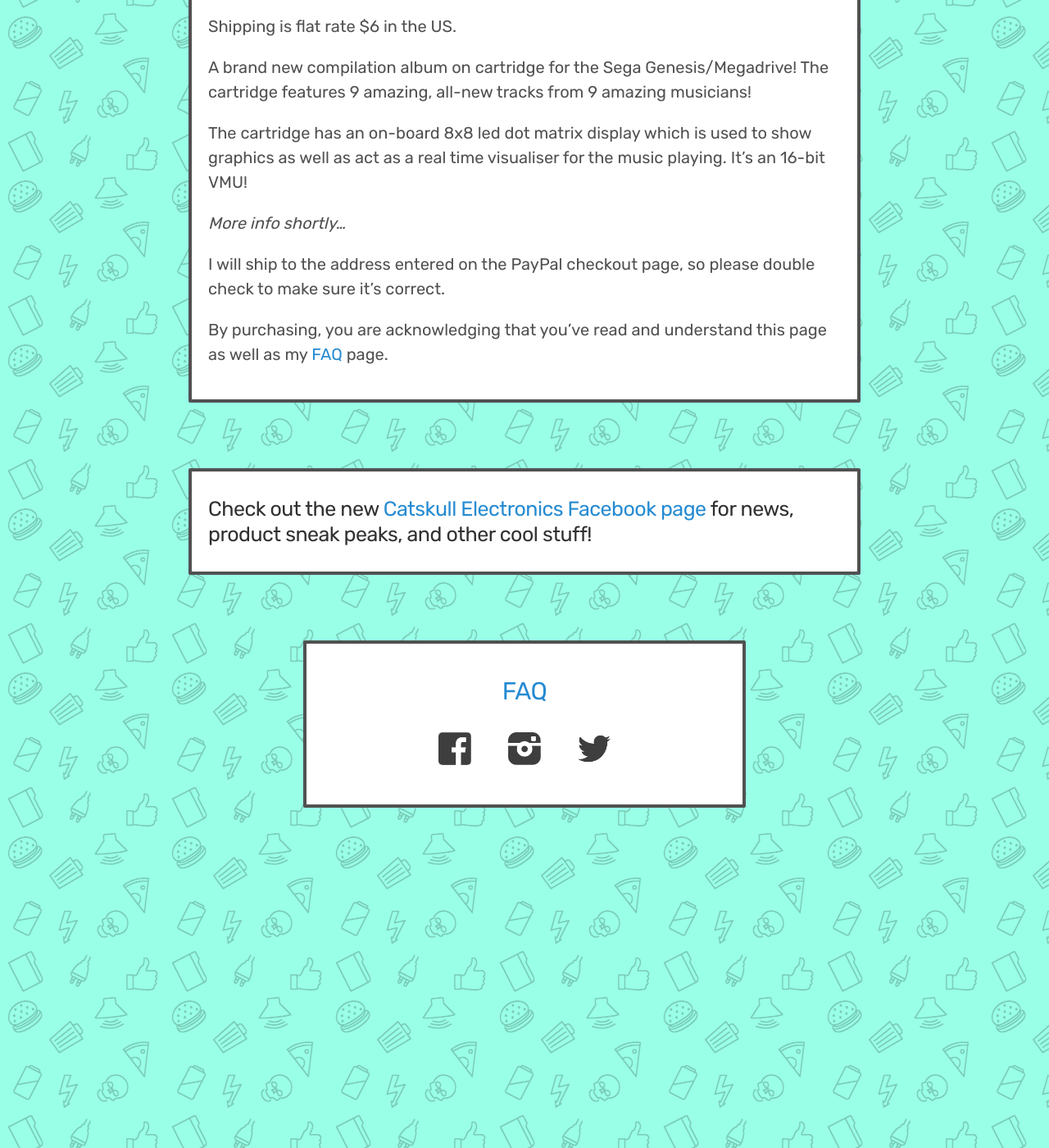
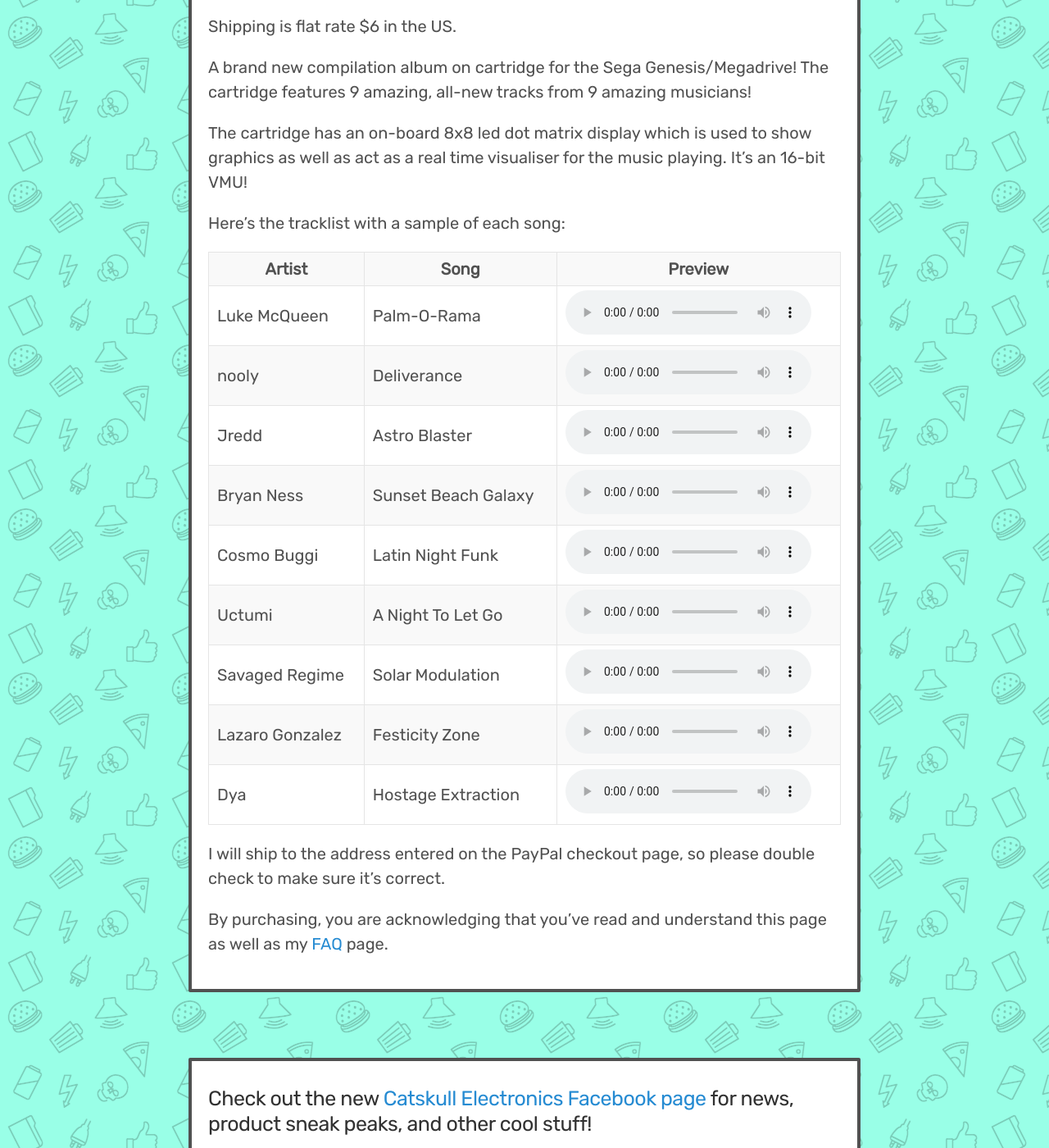
Before and after one commit to catskull/catskullelectronics.com, a Jekyll site: the page built from _posts/2017-07-18-YM2017.md, in a window 1280 px wide and 1400 px high, scrolled down 1042 px. Shown: the whole window at 82% size. Built offline with Jekyll 4.4.1, drawn with Linux system fonts in a browser that asks for light colours.

Commit message:
Add previews for songs

```diff
--- a/_posts/2017-07-18-YM2017.md
+++ b/_posts/2017-07-18-YM2017.md
@@ -39,7 +39,102 @@
 
 The cartridge has an on-board 8x8 led dot matrix display which is used to show graphics as well as act as a real time visualiser for the music playing. It's an 16-bit VMU!
 
-*More info shortly...*
+Here's the tracklist with a sample of each song:
+<table style="width:100%; max-width:100%;">
+	<tr>
+		<th>Artist</th>
+		<th>Song</th>
+		<th>Preview</th>
+	</tr>
+  <tr>
+    <td>Luke McQueen</td>
+		<td>Palm-O-Rama</td>
+    <td><audio controls="controls">
+		  <source src="/public/ym2017/palm-o-rama.ogg" type="audio/ogg">
+		Your browser does not support the audio element.
+		</audio></td>
+  </tr>
+	<tr>
+		<td>nooly</td>
+		<td>Deliverance</td>
+		<td>
+			<audio controls="controls">
+				<source src="/public/ym2017/deliverance.ogg" type="audio/ogg">
+			Your browser does not support the audio element.
+			</audio>
+		</td>
+	</tr>
+	<tr>
+		<td>Jredd</td>
+		<td>Astro Blaster</td>
+		<td>
+			<audio controls="controls">
+			  <source src="/public/ym2017/astroblaster.ogg" type="audio/ogg">
+			Your browser does not support the audio element.
+			</audio>
+		</td>
+	</tr>
+	<tr>
+		<td>Bryan Ness</td>
+		<td>Sunset Beach Galaxy</td>
+		<td>
+			<audio controls="controls">
+				<source src="/public/ym2017/sunsetbeachgalaxy.ogg" type="audio/ogg">
+			Your browser does not support the audio element.
+			</audio>
+		</td>
+	</tr>
+	<tr>
+		<td>Cosmo Buggi</td>
+		<td>Latin Night Funk</td>
+		<td>
+			<audio controls="controls">
+			  <source src="/public/ym2017/latinnightfunk.ogg" type="audio/ogg">
+			Your browser does not support the audio element.
+			</audio>
+		</td>
+	</tr>
+	<tr>
+		<td>Uctumi</td>
+		<td>A Night To Let Go</td>
+		<td>
+			<audio controls="controls">
+				<source src="/public/ym2017/letgo.ogg" type="audio/ogg">
+			Your browser does not support the audio element.
+			</audio>
+		</td>
+	</tr>
+	<tr>
+		<td>Savaged Regime</td>
+		<td>Solar Modulation</td>
+		<td>
+			<audio controls="controls">
+				<source src="/public/ym2017/solarmodulation.ogg" type="audio/ogg">
+			Your browser does not support the audio element.
+			</audio>
+		</td>
+	</tr>
+	<tr>
+		<td>Lazaro Gonzalez</td>
+		<td>Festicity Zone</td>
+		<td>
+			<audio controls="controls">
+				<source src="/public/ym2017/festicityzone.ogg" type="audio/ogg">
+			Your browser does not support the audio element.
+			</audio>
+		</td>
+	</tr>
+	<tr>
+		<td>Dya</td>
+		<td>Hostage Extraction</td>
+		<td>
+			<audio controls="controls">
+				<source src="/public/ym2017/hostageextraction.ogg" type="audio/ogg">
+			Your browser does not support the audio element.
+			</audio>
+		</td>
+	</tr>
+</table>
 
 I will ship to the address entered on the PayPal checkout page, so please double check to make sure it’s correct.
 
```
Also changed, not shown: 9 other files.
